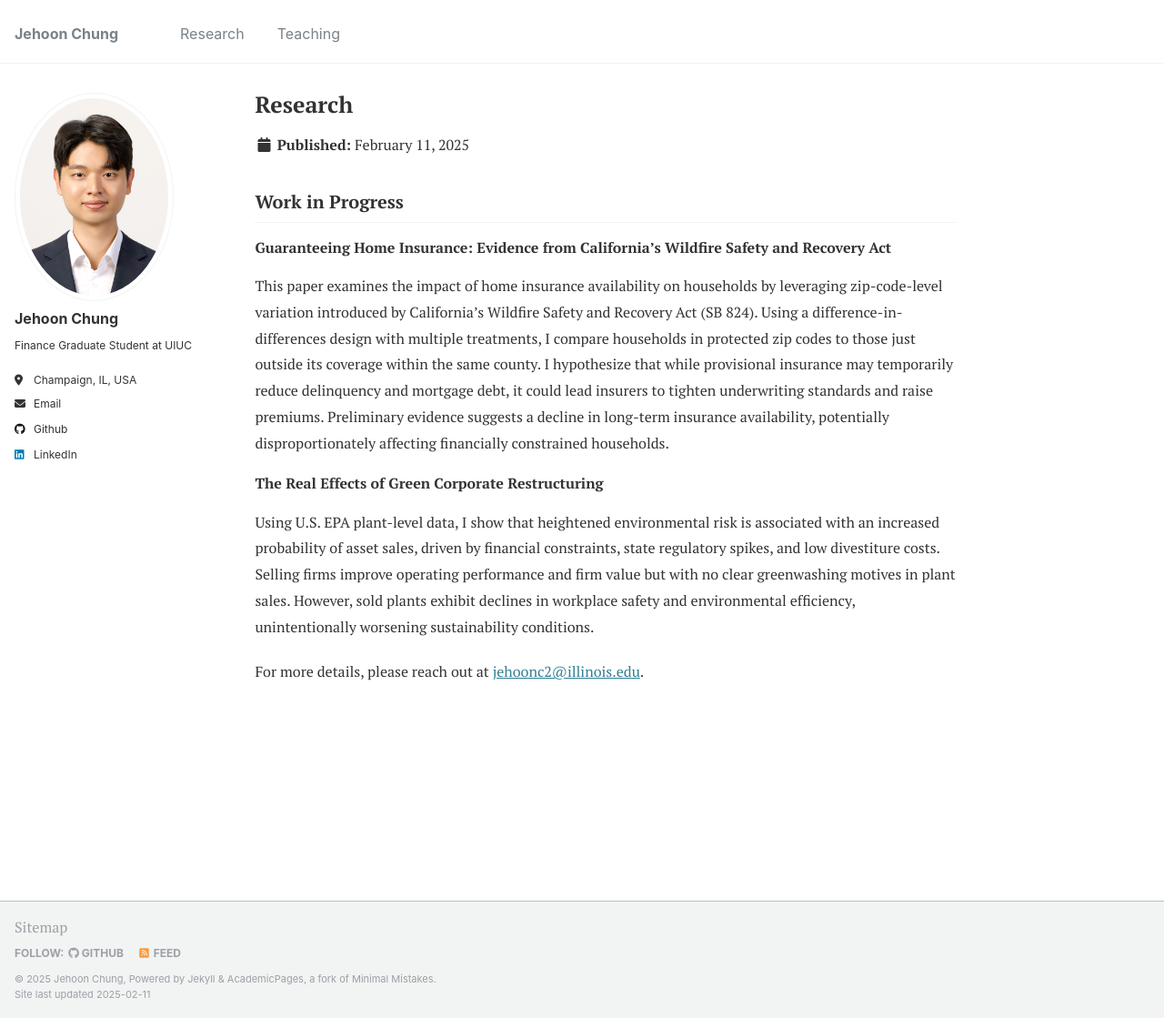
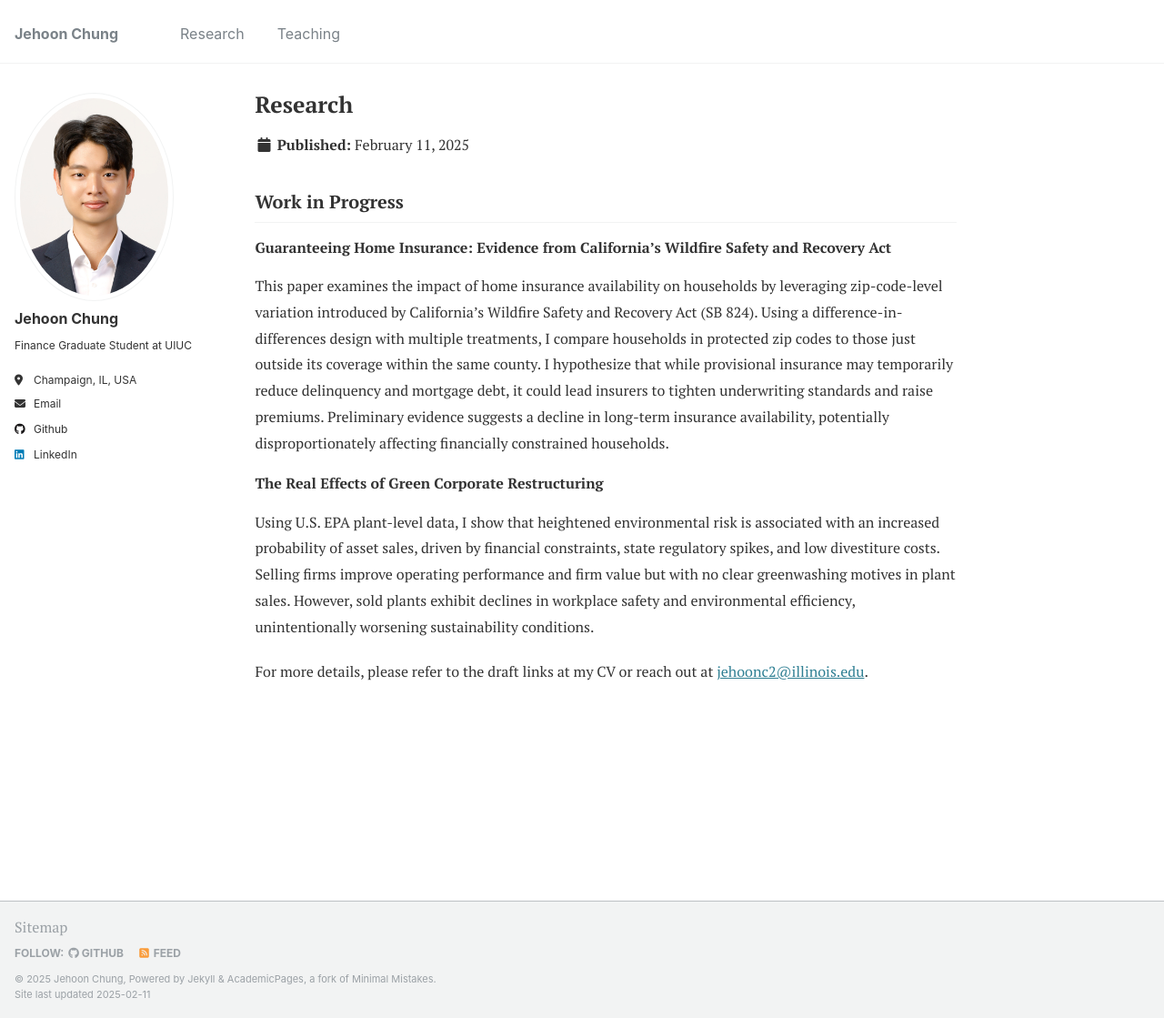
Before and after one commit to JehoonChung/jehoonchung.github.io, a Jekyll site: the page built from _research/research.md, in a window 1280 px wide and 1119 px high. Shown: the whole window at 91% size. Built offline with Jekyll 4.4.1, drawn with Linux system fonts in a browser that asks for light colours.

Commit message:
Update research.md

```diff
--- a/_research/research.md
+++ b/_research/research.md
@@ -14,4 +14,4 @@ This paper examines the impact of home insurance availability on households by l
 ### The Real Effects of Green Corporate Restructuring
 Using U.S. EPA plant-level data, I show that heightened environmental risk is associated with an increased probability of asset sales, driven by financial constraints, state regulatory spikes, and low divestiture costs. Selling firms improve operating performance and firm value but with no clear greenwashing motives in plant sales. However, sold plants exhibit declines in workplace safety and environmental efficiency, unintentionally worsening sustainability conditions.
 
-For more details, please reach out at [jehoonc2@illinois.edu](mailto:jehoonc2@illinois.edu).
+For more details, please refer to the draft links at my CV or reach out at [jehoonc2@illinois.edu](mailto:jehoonc2@illinois.edu).
```
